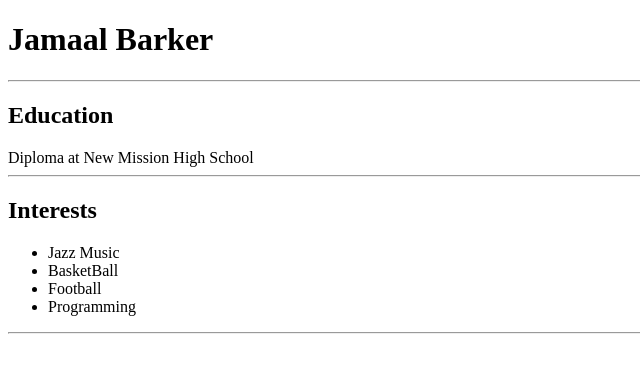
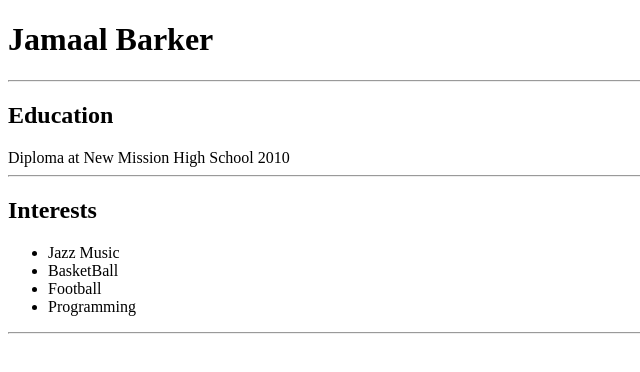
Before and after one commit to MrBarker47/PerScholas, a plain HTML site: page HTML_CSS/index.html in a window 1280 px wide. Shown: the full height of the page, 0-640 px from the left. Drawn offline with Linux system fonts and the light colour scheme.

Commit message:
Updated the files

```diff
--- a/HTML_CSS/index.html
+++ b/HTML_CSS/index.html
@@ -9,7 +9,7 @@
     <h1>Jamaal Barker</h1>
     <hr>
     <h2>Education</h2>
-   Diploma at New Mission High School
+   Diploma at New Mission High School 2010
    <hr>
    <h2>Interests</h2>
    <ul>
```
